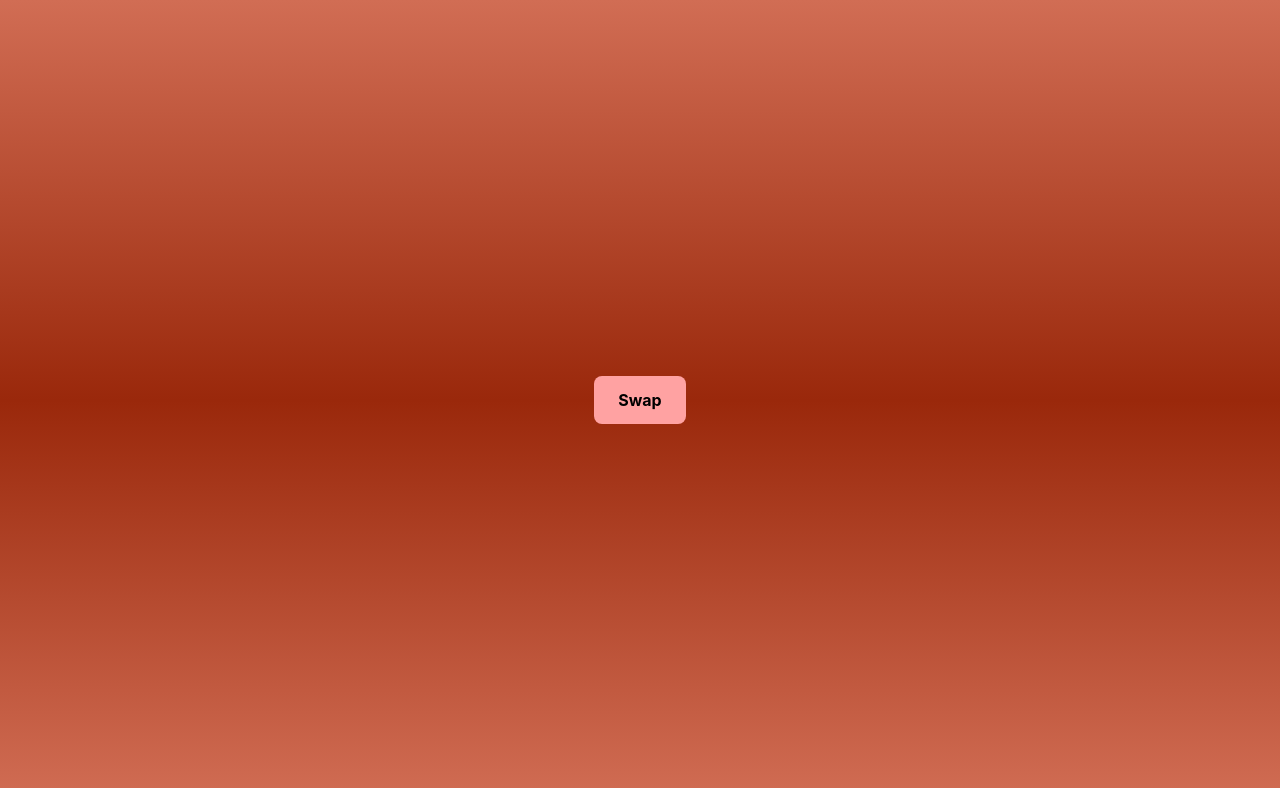
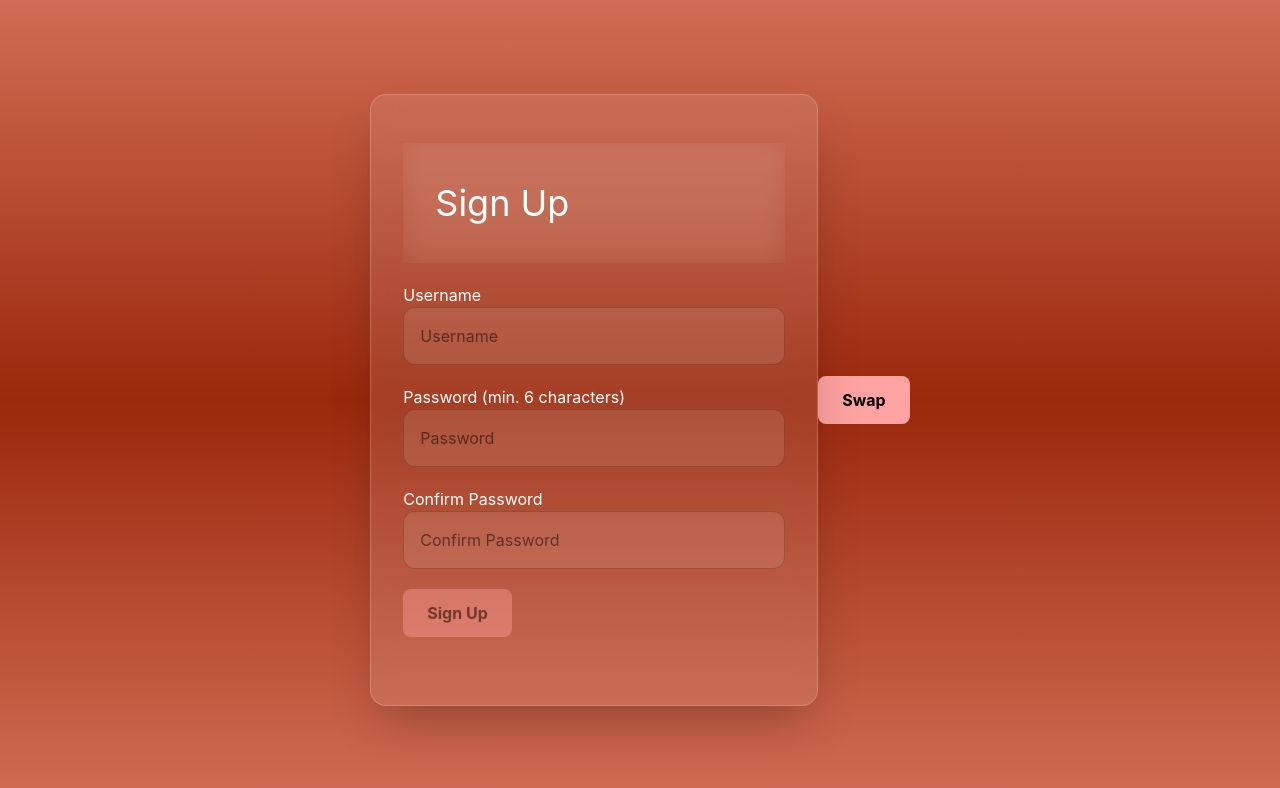
Before and after one commit to youssefibrahim3/PumpPlanner, a React app in the folder frontend/: page /login in a window 1280 px wide. Both pictures are taken after a click on the button "Swap". Shown: the top 788 px of the page. Built offline with nearby package versions, Linux system fonts and the light colour scheme; the HTML template or start-up script is replaced by a standard one.

Commit message:
Create SignUpForm.jsx

```diff
--- a/frontend/src/components/SignUpForm.jsx
+++ b/frontend/src/components/SignUpForm.jsx
@@ -5,20 +5,71 @@ export default function SignUpForm() {
     const navigate = useNavigate()
     const [ username, setUsername ] = useState("")
     const [ password, setPassword ] = useState("")
-    const [ loggingIn, setLoggingIn ] = useState(false)
+    const [ confirmPassword, setConfirmPassword ] = useState("")
 
-    function handleLogin(e)
+    const minPassLength = 6
+
+    function handleSignup(e)
     {
-
+        navigate('/login')
     }
 
     return (
-        <div
-        className="relative min-h-screen flex items-center justify-center overflow-hidden"
-        style={{background:"linear-gradient(to bottom, #d16d54, #9a280b, #d16d54)"}}>
+        <div className="w-full max-w-md rounded-2xl bg-white/10 backdrop-blur-md border border-white/20 shadow-2xl px-8 py-12">
 
+        <div className="justify-center text-center gap-3 items-center"></div>
 
-        </div>
+            <h1 className="text-white text-4xl backdrop-blur-md px-8 py-10">Sign Up</h1>
+
+            <form id="signup_form" className="space-y-5 my-5">
+                <div>
+                    <label htmlFor="username" className="text-white">Username</label>
+                    <input
+                    type="text"
+                    id="username"
+                    name="username"
+                    value={username}
+                    placeholder="Username"
+                    required
+                    onChange={(e) => setUsername(e.target.value)}
+                    className="w-full bg-white/10 border border-black/20 rounded-xl px-4 py-4 transition"/>
+                </div>
+
+                <div>
+                    <label htmlFor="password" className="text-white">Password (min. 6 characters)</label>
+                    <input
+                    type="password"
+                    id="password"
+                    name="password"
+                    value={password}
+                    placeholder="Password"
+                    required
+                    onChange={(e) => setPassword(e.target.value)}
+                    className="w-full bg-white/10 border border-black/20 rounded-xl px-4 py-4 transition"/>
+                </div>
+
+                <div>
+                    <label htmlFor="password" className="text-white">Confirm Password</label>
+                    <input
+                    type="password"
+                    id="confirmpassword"
+                    name="confirmpassword"
+                    value={confirmPassword}
+                    placeholder="Confirm Password"
+                    required
+                    onChange={(e) => setConfirmPassword(e.target.value)}
+                    className="w-full bg-white/10 border border-black/20 rounded-xl px-4 py-4 transition"/>
+                </div>
+
+                <button
+                className="bg-red-300 hover:bg-red-700 px-6 py-3 rounded-lg font-bold cursor-pointer disabled:opacity-40 disabled:cursor-not-allowed"
+                type="submit"
+                onClick={handleSignup}
+                disabled={!(username.length > 0 && password.length >= minPassLength && password === confirmPassword)}>
+                Sign Up
+                </button>
+            </form>
+        </div >
 
     )
 }
```
